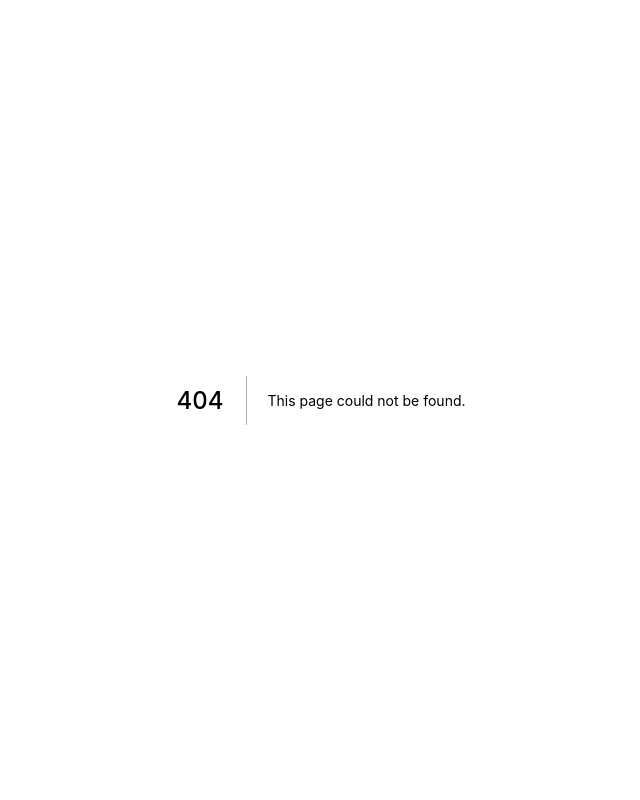
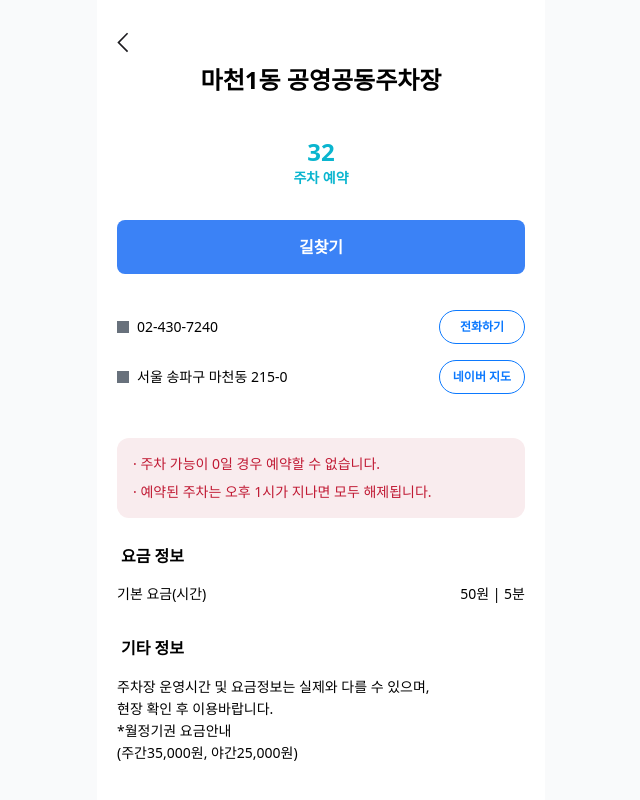
Before and after one commit to bepyan/oright, a Next.js app: page /1 in a window 1280 px wide. Before the commit this address had no page. Shown: the whole page, without its empty margins (319-959 px from the left). Built offline with nearby package versions, Linux system fonts and the light colour scheme.

Commit message:
feat. 주차 상세 페이지 마크업

```diff
--- /dev/null
+++ b/src/components/icons/ArrowBack.tsx
@@ -0,0 +1,21 @@
+interface IconProps {
+  className?: string;
+}
+
+export default function ArrowBack({ className }: IconProps) {
+  return (
+    <svg
+      width="24"
+      height="24"
+      viewBox="0 0 24 24"
+      fill="none"
+      xmlns="http://www.w3.org/2000/svg"
+      className={className}
+    >
+      <path
+        d="M10.0001 22.1564L0.350098 12.4331L10.0001 2.70975L11.1501 3.86848L2.6501 12.4331L11.1501 20.9976L10.0001 22.1564Z"
+        fill="#1C1B1F"
+      />
+    </svg>
+  );
+}
--- /dev/null
+++ b/src/pages/[parkId].tsx
@@ -0,0 +1,109 @@
+import Link from 'next/link';
+
+import ArrowBack from '@/components/icons/ArrowBack';
+import Layout from '@/components/Layout';
+import { $ } from '@/utils/core';
+
+export default function ParkDetailPage() {
+  return (
+    <Layout className="bg-[#F2F4F6]">
+      <div className="flex px-5 pt-[30px] pb-[10px]">
+        <Link href="/">
+          <a>
+            <ArrowBack className="cursor-pointer" />
+          </a>
+        </Link>
+      </div>
+
+      <div className="flex flex-col pb-5">
+        <h1 className="self-center text-2xl font-bold">마천1동 공영공동주차장</h1>
+        <div className="mx-5 mt-5 rounded-lg bg-white py-5 px-[30px]">
+          <div className="text-center font-bold text-[#0AB5CF]">
+            <div className="text-2xl">32</div>
+            <div className="text-sm">주차 예약</div>
+          </div>
+        </div>
+
+        <button
+          className={$(
+            'mx-5 mt-3',
+            'rounded-lg bg-blue-500 p-[15px] text-center font-bold text-white',
+            'transition-all active:bg-blue-400',
+          )}
+        >
+          길찾기
+        </button>
+      </div>
+
+      <div className="bg-white py-2">
+        <div className="flex items-center py-2 px-5">
+          <div className="h-3 w-3 bg-[#68717C]"></div>
+          <div className="ml-2 text-sm">02-430-7240</div>
+          <div className="ml-auto">
+            <button
+              className={$(
+                'h-[34px] w-[86px] bg-white text-xs font-bold text-[#0C79FE]',
+                'rounded-full border border-[#0C79FE]',
+                'transition-all active:text-opacity-50',
+              )}
+            >
+              전화하기
+            </button>
+          </div>
+        </div>
+
+        <div className="flex items-center py-2 px-5">
+          <div className="h-3 w-3 bg-[#68717C]"></div>
+          <div className="ml-2 text-sm">서울 송파구 마천동 215-0</div>
+          <div className="ml-auto">
+            <button
+              className={$(
+                'h-[34px] w-[86px] bg-white text-xs font-bold text-[#0C79FE]',
+                'rounded-full border border-[#0C79FE]',
+                'transition-all active:text-opacity-50',
+              )}
+            >
+              네이버 지도
+            </button>
+          </div>
+        </div>
+      </div>
+
+      <div className="mt-2 bg-white p-5">
+        <div className="flex flex-col gap-2 rounded-xl bg-[#F9ECEE] p-4 text-sm text-[#C01A34]">
+          <span>· 주차 가능이 0일 경우 예약할 수 없습니다.</span>
+          <span>· 예약된 주차는 오후 1시가 지나면 모두 해제됩니다.</span>
+        </div>
+
+        <div className="mt-[10px]">
+          <div className="py-4">
+            <div className="mb-4 flex items-center gap-1">
+              <div></div>
+              <div className="text-base font-bold">요금 정보</div>
+            </div>
+            <div className=" flex flex-col gap-2">
+              <div className="flex items-center text-sm">
+                <div className="">기본 요금(시간)</div>
+                <div className="ml-auto">50원 | 5분</div>
+              </div>
+            </div>
+          </div>
+
+          <div className="py-4">
+            <div className="mb-4 flex items-center gap-1">
+              <div></div>
+              <div className="text-base font-bold">기타 정보</div>
+            </div>
+            <div className="text-sm leading-[22px]">
+              주차장 운영시간 및 요금정보는 실제와 다를 수 있으며, <br />
+              현장 확인 후 이용바랍니다. <br />
+              *월정기권 요금안내
+              <br />
+              (주간35,000원, 야간25,000원)
+            </div>
+          </div>
+        </div>
+      </div>
+    </Layout>
+  );
+}
--- a/src/pages/index.tsx
+++ b/src/pages/index.tsx
@@ -23,7 +23,7 @@ const ParkItem = () => {
   const router = useRouter();
 
   const onClickFindWay = () => {
-    router.push('/');
+    router.push('/마천1동');
   };
 
   return (
```
